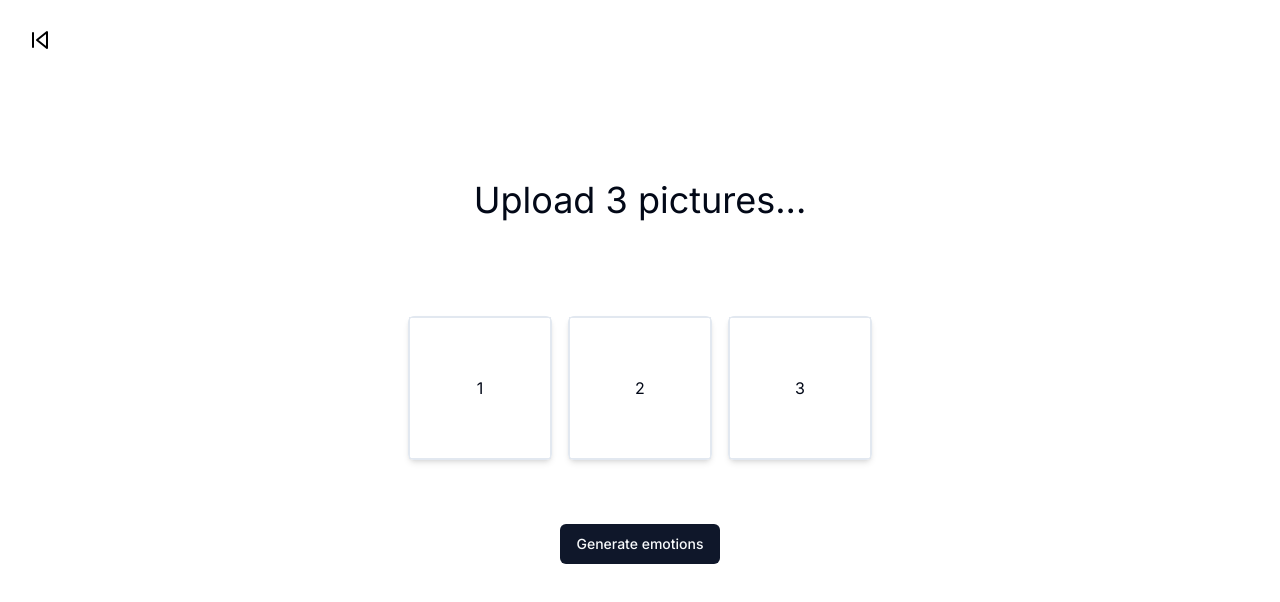
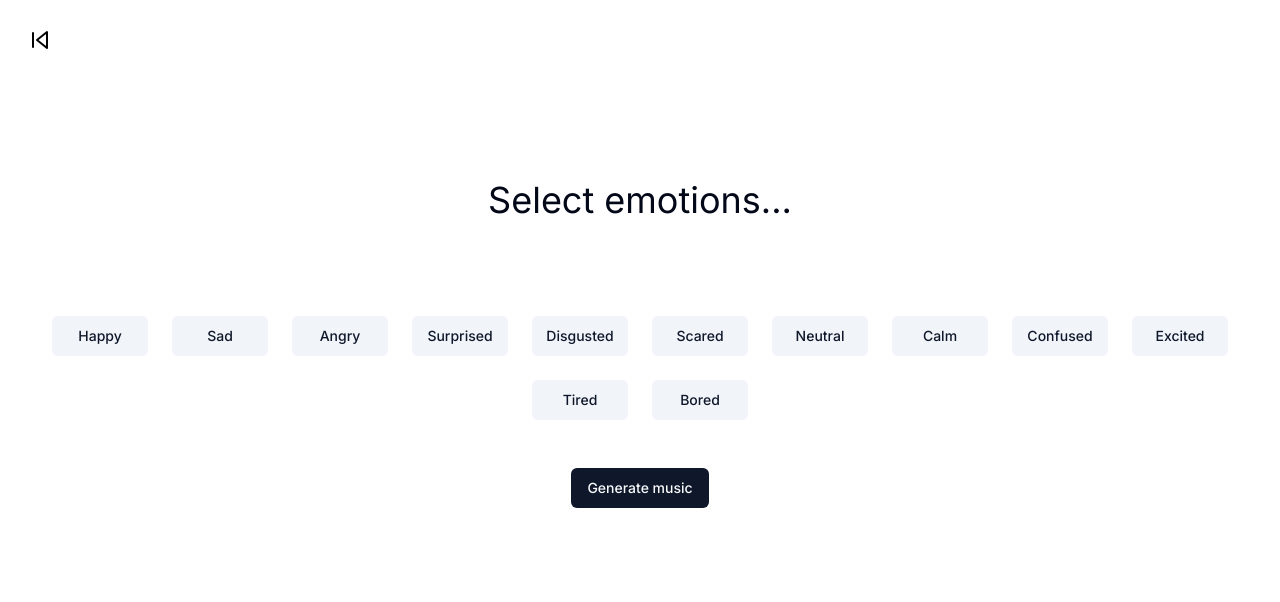
Before and after one commit to ivxvi12/picture-to-music-ai, a Next.js app: page /upload-pictures in a window 1280 px wide. Shown: the top 602 px of the page. Built offline with nearby package versions, Linux system fonts and the light colour scheme.

Commit message:
feat(app): select emotions front

```diff
--- /dev/null
+++ b/app/select-emotions/page.tsx
@@ -0,0 +1,89 @@
+"use client";
+import { Button } from "@/components/ui/button";
+import { SkipBack } from "lucide-react";
+import Link from "next/link";
+import { useState } from "react";
+
+export default function SelectEmotions() {
+  const [image1, setImage1] = useState<File | null>(null);
+  const [image2, setImage2] = useState<File | null>(null);
+  const [image3, setImage3] = useState<File | null>(null);
+
+  const handleImage = (e: React.ChangeEvent<HTMLInputElement>) => {
+    if (e.target.files) {
+      return e.target.files[0];
+    } else {
+      return null;
+    }
+  };
+
+  return (
+    <main className="flex min-h-screen flex-col p-7">
+      <Link href="/">
+        <SkipBack size={24} className="text-black" />
+      </Link>
+      <div className="flex flex-col items-center">
+        <h1 className="text-4xl mt-32 mb-24">Upload 3 pictures...</h1>
+        <div className="flex flex-row flex-wrap items-center justify-right justify-between md:space-x-4 mb-12 px-2">
+          <div className="w-36 h-36 border-[0.5px] rounded-md mb-4 flex flex-row justify-center items-center shadow-md">
+            <input
+              type="file"
+              id="image1"
+              className="hidden"
+              accept="image/*"
+              onChange={(changeEvent) => {
+                setImage1(handleImage(changeEvent));
+              }}
+            />
+            <label htmlFor="image1" className="w-full h-full border flex flex-row items-center justify-center">
+              {image1 ? (
+                <img src={URL.createObjectURL(image1)} alt="image1" className="w-full h-full object-cover rounded-md" />
+              ) : (
+                <span>1</span>
+              )}
+            </label>
+          </div>
+          <div className="w-36 h-36 border rounded-md mb-4 flex flex-row justify-center items-center shadow-md">
+            <input
+              type="file"
+              id="image2"
+              className="hidden"
+              accept="image/*"
+              onChange={(changeEvent) => {
+                setImage2(handleImage(changeEvent));
+              }}
+            />
+            <label htmlFor="image2" className="w-full h-full border flex flex-row items-center justify-center">
+              {image2 ? (
+                <img src={URL.createObjectURL(image2)} alt="image1" className="w-full h-full object-cover rounded-md" />
+              ) : (
+                <span>2</span>
+              )}
+            </label>{" "}
+          </div>
+          <div className="w-36 h-36 border rounded-md mb-4 flex flex-row justify-center items-center shadow-md">
+            <input
+              type="file"
+              id="image3"
+              className="hidden"
+              accept="image/*"
+              onChange={(changeEvent) => {
+                setImage3(handleImage(changeEvent));
+              }}
+            />
+            <label htmlFor="image3" className="w-full h-full border flex flex-row items-center justify-center">
+              {image3 ? (
+                <img src={URL.createObjectURL(image3)} alt="image1" className="w-full h-full object-cover rounded-md" />
+              ) : (
+                <span>3</span>
+              )}
+            </label>
+          </div>
+        </div>
+        <Button variant="default">
+          <Link href="/">Generate emotions</Link>
+        </Button>
+      </div>
+    </main>
+  );
+}
--- a/app/upload-pictures/page.tsx
+++ b/app/upload-pictures/page.tsx
@@ -5,83 +5,49 @@ import Link from "next/link";
 import { useState } from "react";
 
 export default function UploadPictures() {
-  const [image1, setImage1] = useState<File | null>(null);
-  const [image2, setImage2] = useState<File | null>(null);
-  const [image3, setImage3] = useState<File | null>(null);
+  const emotions = [
+    "Happy",
+    "Sad",
+    "Angry",
+    "Surprised",
+    "Disgusted",
+    "Scared",
+    "Neutral",
+    "Calm",
+    "Confused",
+    "Excited",
+    "Tired",
+    "Bored",
+  ];
 
-  const handleImage = (e: React.ChangeEvent<HTMLInputElement>) => {
-    if (e.target.files) {
-      return e.target.files[0];
-    } else {
-      return null;
-    }
-  };
+  const [selectedEmotions, setSelectedEmotions] = useState<string[]>([]);
 
   return (
     <main className="flex min-h-screen flex-col p-7">
-      <Link href="/">
+      <Link href="/upload-pictures">
         <SkipBack size={24} className="text-black" />
       </Link>
       <div className="flex flex-col items-center">
-        <h1 className="text-4xl mt-32 mb-24">Upload 3 pictures...</h1>
-        <div className="flex flex-row flex-wrap items-center justify-right justify-between md:space-x-4 mb-12 px-2">
-          <div className="w-36 h-36 border-[0.5px] rounded-md mb-4 flex flex-row justify-center items-center shadow-md">
-            <input
-              type="file"
-              id="image1"
-              className="hidden"
-              accept="image/*"
-              onChange={(changeEvent) => {
-                setImage1(handleImage(changeEvent));
+        <h1 className="text-4xl mt-32 mb-24">Select emotions...</h1>
+        <div className="flex flex-row flex-wrap items-center justify-center gap-6 mb-12 px-2">
+          {emotions.map((emotion) => (
+            <Button
+              key={emotion}
+              variant={selectedEmotions.includes(emotion) ? "default" : "secondary"}
+              onClick={() => {
+                if (selectedEmotions.includes(emotion)) {
+                  setSelectedEmotions(selectedEmotions.filter((e) => e !== emotion));
+                } else {
+                  setSelectedEmotions([...selectedEmotions, emotion]);
+                }
               }}
-            />
-            <label htmlFor="image1" className="w-full h-full border flex flex-row items-center justify-center">
-              {image1 ? (
-                <img src={URL.createObjectURL(image1)} alt="image1" className="w-full h-full object-cover rounded-md" />
-              ) : (
-                <span>1</span>
-              )}
-            </label>
-          </div>
-          <div className="w-36 h-36 border rounded-md mb-4 flex flex-row justify-center items-center shadow-md">
-            <input
-              type="file"
-              id="image2"
-              className="hidden"
-              accept="image/*"
-              onChange={(changeEvent) => {
-                setImage2(handleImage(changeEvent));
-              }}
-            />
-            <label htmlFor="image2" className="w-full h-full border flex flex-row items-center justify-center">
-              {image2 ? (
-                <img src={URL.createObjectURL(image2)} alt="image1" className="w-full h-full object-cover rounded-md" />
-              ) : (
-                <span>2</span>
-              )}
-            </label>{" "}
-          </div>
-          <div className="w-36 h-36 border rounded-md mb-4 flex flex-row justify-center items-center shadow-md">
-            <input
-              type="file"
-              id="image3"
-              className="hidden"
-              accept="image/*"
-              onChange={(changeEvent) => {
-                setImage3(handleImage(changeEvent));
-              }}
-            />
-            <label htmlFor="image3" className="w-full h-full border flex flex-row items-center justify-center">
-              {image3 ? (
-                <img src={URL.createObjectURL(image3)} alt="image1" className="w-full h-full object-cover rounded-md" />
-              ) : (
-                <span>3</span>
-              )}
-            </label>
-          </div>
+              className="w-24">
+              {emotion}
+            </Button>
+          ))}
         </div>
         <Button variant="default">
-          <Link href="/">Generate emotions</Link>
+          <Link href="/">Generate music</Link>
         </Button>
       </div>
     </main>
```
